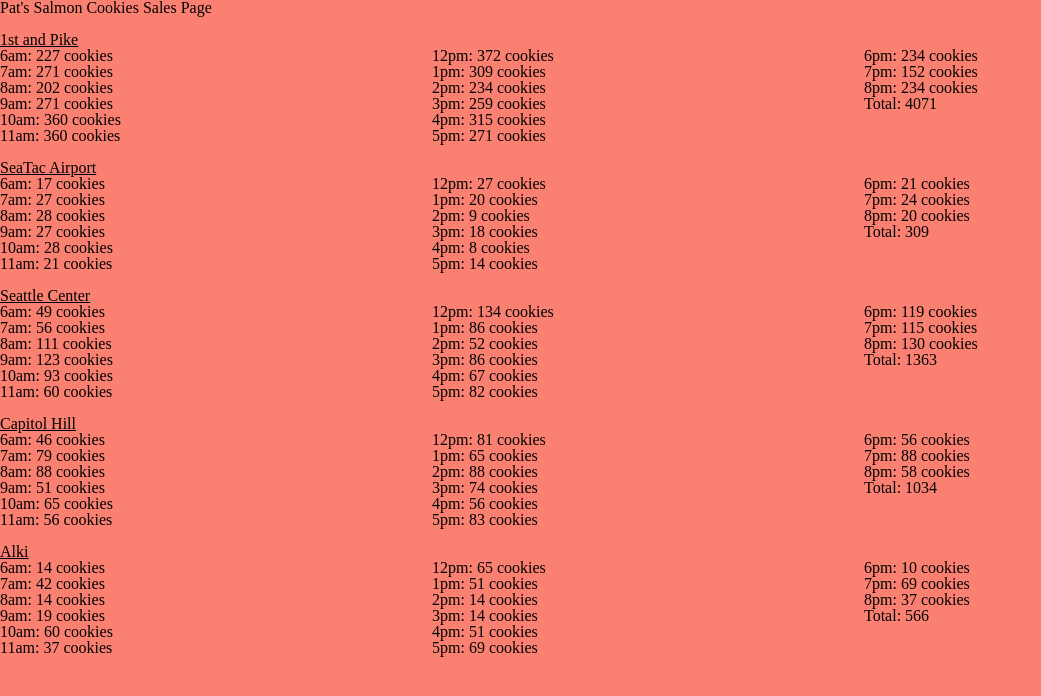
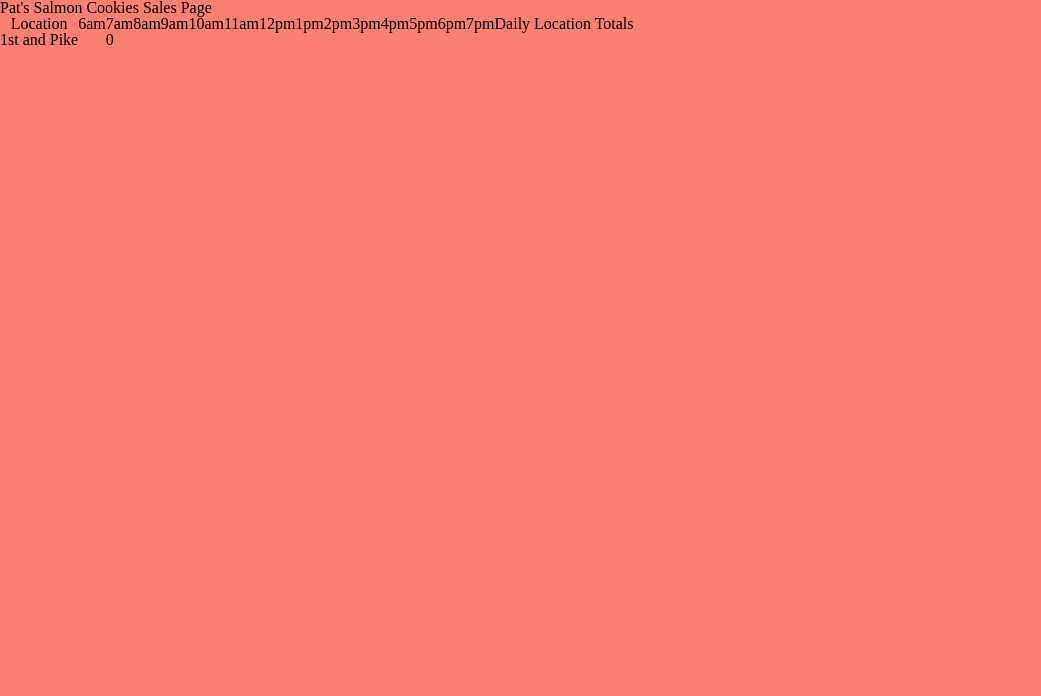
Before and after one commit to lhchandler4/cookie-stand, a plain HTML site: page sales.html in a window 1280 px wide. Shown: the whole page, without its empty margins (0-1041 px from the left). Drawn offline with Linux system fonts and the light colour scheme.

Commit message:
Build Constructor and Headers of Table

```diff
--- a/js/app.js
+++ b/js/app.js
@@ -2,252 +2,340 @@
 
 var hours = ['6am','7am','8am','9am','10am','11am','12pm','1pm','2pm','3pm','4pm','5pm','6pm','7pm','8pm'];
 
-var pikeStore = {
-  location: '1st and Pike',
-  minCustomerPerHour: 23,
-  maxCustomerPerHour: 64,
-  avgSalePerHour: 6.3,
-  custAvg: [],
-  cookies: [],
-  totalCookies: 0,
-  custCalc: function() {
+//Here is an array to hold all of the stores
+var allStores = [];
+
+//Here is to access the table in the DOM
+var storeTable = document.getElementById('stores');
+
+//A constructor for the store objects
+function Store(location, minCustomerPerHour, maxCustomerPerHour, avgSalePerHour){
+  this.location = location;
+  this.minCustomerPerHour = minCustomerPerHour;
+  this.maxCustomerPerHour = maxCustomerPerHour;
+  this.avgSalePerHour = avgSalePerHour;
+  this.custAvg = [];
+  this.cookies = [];
+  this.totalCookies = 0;
+  this.custCalc = function() {
     for (var i = 0; i < hours.length; i++){
-      //generate a random val between min and max
       var oneHour = Math.floor(Math.random() * (this.maxCustomerPerHour - this.minCustomerPerHour + 1)) + this.minCustomerPerHour;
       console.log(oneHour);
-      //put this value into the cust array
       this.custAvg[i] = oneHour;
     }
-  },
-  cookieCalc: function() {
+  };
+  this.cookieCalc = function() {
     for (var j = 0; j < this.custAvg.length; j++){
-      var oneHourCookies = Math.ceil(this.custAvg[j] * this.avgSalePerHour);
-      console.log(oneHourCookies);
-      this.cookies[j] = oneHourCookies;
-    }
-  },
-  totalCalc: function() {
+      var oneHourCookies = Math.ceil(this.custAvg[j] * this.avgSalePerHour);}
+    console.log(oneHourCookies);
+    this.cookies[j] = oneHourCookies;
+  };
+  this.totalCalc = function() {
     for (var k = 0; k < this.cookies.length; k++) {
       this.totalCookies += this.cookies[k];
     }
-    console.log(this.totalCookies);
-  }
+  };
+  allStores.push(this);
+}
+
+//Store Instances
+new Store('1st and Pike', 23, 64, 6.3);
+// new Store('SeaTac Airport', 3 , 24, 1.2);
+// new Store('Seattle Center', 11, 38, 3.7);
+// new Store('Capitol Hill', 20, 38, 2.3);
+// new Store('Alki', 2, 16, 4.6);
+
+console.table(allStores);
+
+//Building the table
+Store.prototype.render = function(){
+  var trEl = document.createElement('tr');
+  var tdEl = document.createElement('td');
+  tdEl.textContent = this.location;
+  trEl.appendChild(tdEl);
+  tdEl = document.createElement('td');
+  tdEl.textContent = this.cookies;
+  trEl.appendChild(tdEl);
+  tdEl = document.createElement('td');
+  tdEl.textContent = this.totalCookies;
+  trEl.appendChild(tdEl);
+
+  storeTable.appendChild(trEl);
 };
 
-pikeStore.custCalc();
-pikeStore.cookieCalc();
-pikeStore.totalCalc();
+function makeaHeaderRow() {
+  var trEl = document.createElement('tr');
+  var thEl = document.createElement('th');
+  thEl.textContent = 'Location';
+  trEl.appendChild(thEl);
+  for (var i = 0; i < hours.length; i++) {
+    thEl = document.createElement('th');
+    thEl.textContent = hours[i];
+    trEl.appendChild(thEl);
+  }
+  thEl.textContent = 'Daily Location Totals';
+  trEl.appendChild(thEl);
 
-var airportStore = {
-  location: 'SeaTac Airport',
-  minCustomerPerHour: 3,
-  maxCustomerPerHour: 24,
-  avgSalePerHour: 1.2,
-  custAvg: [],
-  cookies: [],
-  totalCookies: 0,
-  custCalc: function() {
-    for (var i = 0; i < hours.length; i++){
-      //generate a random val between min and max
-      var oneHour = Math.floor(Math.random() * (this.maxCustomerPerHour - this.minCustomerPerHour + 1)) + this.minCustomerPerHour;
-      console.log(oneHour);
-      //put this value into the cust array
-      this.custAvg[i] = oneHour;
-    }
-  },
-  cookieCalc: function() {
-    for (var j = 0; j < this.custAvg.length; j++){
-      var oneHourCookies = Math.ceil(this.custAvg[j] * this.avgSalePerHour);
-      console.log(oneHourCookies);
-      this.cookies[j] = oneHourCookies;
-    }
-  },
-  totalCalc: function() {
-    for (var k = 0; k < this.cookies.length; k++) {
-      this.totalCookies += this.cookies[k];
-    }
-    console.log(this.totalCookies);
-  }
-};
-
-airportStore.custCalc();
-airportStore.cookieCalc();
-airportStore.totalCalc();
-
-var centerStore = {
-  location: 'Seattle Center',
-  minCustomerPerHour: 11,
-  maxCustomerPerHour: 38,
-  avgSalePerHour: 3.7,
-  custAvg: [],
-  cookies: [],
-  totalCookies: 0,
-  custCalc: function() {
-    for (var i = 0; i < hours.length; i++){
-      //generate a random val between min and max
-      var oneHour = Math.floor(Math.random() * (this.maxCustomerPerHour - this.minCustomerPerHour + 1)) + this.minCustomerPerHour;
-      console.log(oneHour);
-      //put this value into the cust array
-      this.custAvg[i] = oneHour;
-    }
-  },
-  cookieCalc: function() {
-    for (var j = 0; j < this.custAvg.length; j++){
-      var oneHourCookies = Math.ceil(this.custAvg[j] * this.avgSalePerHour);
-      console.log(oneHourCookies);
-      this.cookies[j] = oneHourCookies;
-    }
-  },
-  totalCalc: function() {
-    for (var k = 0; k < this.cookies.length; k++) {
-      this.totalCookies += this.cookies[k];
-    }
-    console.log(this.totalCookies + 'Capitol Hill Total');
-  }
-};
-
-centerStore.custCalc();
-centerStore.cookieCalc();
-centerStore.totalCalc();
-
-var hillStore = {
-  location: 'Capitol Hill',
-  minCustomerPerHour: 20,
-  maxCustomerPerHour: 38,
-  avgSalePerHour: 2.3,
-  custAvg: [],
-  cookies: [],
-  totalCookies: 0,
-  custCalc: function() {
-    for (var i = 0; i < hours.length; i++){
-      //generate a random val between min and max
-      var oneHour = Math.floor(Math.random() * (this.maxCustomerPerHour - this.minCustomerPerHour + 1)) + this.minCustomerPerHour;
-      console.log(oneHour);
-      //put this value into the cust array
-      this.custAvg[i] = oneHour;
-    }
-  },
-  cookieCalc: function() {
-    for (var j = 0; j < this.custAvg.length; j++){
-      var oneHourCookies = Math.ceil(this.custAvg[j] * this.avgSalePerHour);
-      console.log(oneHourCookies);
-      this.cookies[j] = oneHourCookies;
-    }
-  },
-  totalCalc: function() {
-    for (var k = 0; k < this.cookies.length; k++) {
-      this.totalCookies += this.cookies[k];
-    }
-    console.log(this.totalCookies);
-  }
-};
-
-hillStore.custCalc();
-hillStore.cookieCalc();
-hillStore.totalCalc();
-
-var alkiStore = {
-  location: 'Alki',
-  minCustomerPerHour: 2,
-  maxCustomerPerHour: 16,
-  avgSalePerHour: 4.6,
-  custAvg: [],
-  cookies: [],
-  totalCookies: 0,
-  custCalc: function() {
-    for (var i = 0; i < hours.length; i++){
-      //generate a random val between min and max
-      var oneHour = Math.floor(Math.random() * (this.maxCustomerPerHour - this.minCustomerPerHour + 1)) + this.minCustomerPerHour;
-      console.log(oneHour);
-      //put this value into the cust array
-      this.custAvg[i] = oneHour;
-    }
-  },
-  cookieCalc: function() {
-    for (var j = 0; j < this.custAvg.length; j++){
-      var oneHourCookies = Math.ceil(this.custAvg[j] * this.avgSalePerHour);
-      console.log(oneHourCookies);
-      this.cookies[j] = oneHourCookies;
-    }
-  },
-  totalCalc: function() {
-    for (var k = 0; k < this.cookies.length; k++) {
-      this.totalCookies += this.cookies[k];
-    }
-    console.log(this.totalCookies);
-  }
-};
-
-alkiStore.custCalc();
-alkiStore.cookieCalc();
-alkiStore.totalCalc();
-
-var ulEl = document.getElementById('pike');
-console.log(ulEl);
-for(var i = 0; i < hours.length; i++) {
-  var liEl = document.createElement('li');
-  liEl.textContent = hours[i] + ': ' + pikeStore.cookies[i] + ' cookies';
-  ulEl.appendChild(liEl);
+  storeTable.appendChild(trEl);
 }
 
-ulEl = document.getElementById('airport');
-console.log(ulEl);
-for(var j = 0; j < hours.length; j++) {
-  liEl = document.createElement('li');
-  liEl.textContent = hours[j] + ': ' + airportStore.cookies[j] + ' cookies';
-  ulEl.appendChild(liEl);
+function renderAllStores() {
+  for (var i = 0; i < allStores.length; i++) {
+    allStores[i].render();
+  }
 }
 
-ulEl = document.getElementById('center');
-console.log(ulEl);
-for(var k = 0; k < hours.length; k++) {
-  liEl = document.createElement('li');
-  liEl.textContent = hours[k] + ': ' + centerStore.cookies[k] + ' cookies';
-  ulEl.appendChild(liEl);
-}
+makeaHeaderRow();
+renderAllStores();
 
-ulEl = document.getElementById('hill');
-console.log(ulEl);
-for(var l = 0; l < hours.length; l++) {
-  liEl = document.createElement('li');
-  liEl.textContent = hours[l] + ': ' + hillStore.cookies[l] + ' cookies';
-  ulEl.appendChild(liEl);
-}
 
-ulEl = document.getElementById('alki');
-console.log(ulEl);
-for(var m = 0; m < hours.length; m++) {
-  liEl = document.createElement('li');
-  liEl.textContent = hours[m] + ': ' + alkiStore.cookies[m] + ' cookies';
-  ulEl.appendChild(liEl);
-}
 
-ulEl = document.getElementById('pike');
-liEl = document.createElement('li');
-liEl.textContent = 'Total: ' + pikeStore.totalCookies;
-console.log(ulEl);
-ulEl.appendChild(liEl);
+// var pikeStore = {
+//   location: '1st and Pike',
+//   minCustomerPerHour: 23,
+//   maxCustomerPerHour: 64,
+//   avgSalePerHour: 6.3,
+//   custAvg: [],
+//   cookies: [],
+//   totalCookies: 0,
+//   custCalc: function() {
+//     for (var i = 0; i < hours.length; i++){
+//       //generate a random val between min and max
+//       var oneHour = Math.floor(Math.random() * (this.maxCustomerPerHour - this.minCustomerPerHour + 1)) + this.minCustomerPerHour;
+//       console.log(oneHour);
+//       //put this value into the cust array
+//       this.custAvg[i] = oneHour;
+//     }
+//   },
+//   cookieCalc: function() {
+//     for (var j = 0; j < this.custAvg.length; j++){
+//       var oneHourCookies = Math.ceil(this.custAvg[j] * this.avgSalePerHour);
+//       console.log(oneHourCookies);
+//       this.cookies[j] = oneHourCookies;
+//     }
+//   },
+//   totalCalc: function() {
+//     for (var k = 0; k < this.cookies.length; k++) {
+//       this.totalCookies += this.cookies[k];
+//     }
+//     console.log(this.totalCookies);
+//   }
+// };
 
-ulEl = document.getElementById('airport');
-liEl = document.createElement('li');
-liEl.textContent = 'Total: ' + airportStore.totalCookies;
-console.log(liEl);
-ulEl.appendChild(liEl);
+// pikeStore.custCalc();
+// pikeStore.cookieCalc();
+// pikeStore.totalCalc();
 
-ulEl = document.getElementById('center');
-liEl = document.createElement('li');
-liEl.textContent = 'Total: ' + centerStore.totalCookies;
-console.log(liEl);
-ulEl.appendChild(liEl);
+// var airportStore = {
+//   location: 'SeaTac Airport',
+//   minCustomerPerHour: 3,
+//   maxCustomerPerHour: 24,
+//   avgSalePerHour: 1.2,
+//   custAvg: [],
+//   cookies: [],
+//   totalCookies: 0,
+//   custCalc: function() {
+//     for (var i = 0; i < hours.length; i++){
+//       //generate a random val between min and max
+//       var oneHour = Math.floor(Math.random() * (this.maxCustomerPerHour - this.minCustomerPerHour + 1)) + this.minCustomerPerHour;
+//       console.log(oneHour);
+//       //put this value into the cust array
+//       this.custAvg[i] = oneHour;
+//     }
+//   },
+//   cookieCalc: function() {
+//     for (var j = 0; j < this.custAvg.length; j++){
+//       var oneHourCookies = Math.ceil(this.custAvg[j] * this.avgSalePerHour);
+//       console.log(oneHourCookies);
+//       this.cookies[j] = oneHourCookies;
+//     }
+//   },
+//   totalCalc: function() {
+//     for (var k = 0; k < this.cookies.length; k++) {
+//       this.totalCookies += this.cookies[k];
+//     }
+//     console.log(this.totalCookies);
+//   }
+// };
 
-ulEl = document.getElementById('hill');
-liEl = document.createElement('li');
-liEl.textContent = 'Total: ' + hillStore.totalCookies;
-console.log(liEl);
-ulEl.appendChild(liEl);
+// airportStore.custCalc();
+// airportStore.cookieCalc();
+// airportStore.totalCalc();
 
-ulEl = document.getElementById('alki');
-liEl = document.createElement('li');
-liEl.textContent = 'Total: ' + alkiStore.totalCookies;
-console.log(liEl);
-ulEl.appendChild(liEl);
+// var centerStore = {
+//   location: 'Seattle Center',
+//   minCustomerPerHour: 11,
+//   maxCustomerPerHour: 38,
+//   avgSalePerHour: 3.7,
+//   custAvg: [],
+//   cookies: [],
+//   totalCookies: 0,
+//   custCalc: function() {
+//     for (var i = 0; i < hours.length; i++){
+//       //generate a random val between min and max
+//       var oneHour = Math.floor(Math.random() * (this.maxCustomerPerHour - this.minCustomerPerHour + 1)) + this.minCustomerPerHour;
+//       console.log(oneHour);
+//       //put this value into the cust array
+//       this.custAvg[i] = oneHour;
+//     }
+//   },
+//   cookieCalc: function() {
+//     for (var j = 0; j < this.custAvg.length; j++){
+//       var oneHourCookies = Math.ceil(this.custAvg[j] * this.avgSalePerHour);
+//       console.log(oneHourCookies);
+//       this.cookies[j] = oneHourCookies;
+//     }
+//   },
+//   totalCalc: function() {
+//     for (var k = 0; k < this.cookies.length; k++) {
+//       this.totalCookies += this.cookies[k];
+//     }
+//     console.log(this.totalCookies + 'Capitol Hill Total');
+//   }
+// };
+
+// centerStore.custCalc();
+// centerStore.cookieCalc();
+// centerStore.totalCalc();
+
+// var hillStore = {
+//   location: 'Capitol Hill',
+//   minCustomerPerHour: 20,
+//   maxCustomerPerHour: 38,
+//   avgSalePerHour: 2.3,
+//   custAvg: [],
+//   cookies: [],
+//   totalCookies: 0,
+//   custCalc: function() {
+//     for (var i = 0; i < hours.length; i++){
+//       //generate a random val between min and max
+//       var oneHour = Math.floor(Math.random() * (this.maxCustomerPerHour - this.minCustomerPerHour + 1)) + this.minCustomerPerHour;
+//       console.log(oneHour);
+//       //put this value into the cust array
+//       this.custAvg[i] = oneHour;
+//     }
+//   },
+//   cookieCalc: function() {
+//     for (var j = 0; j < this.custAvg.length; j++){
+//       var oneHourCookies = Math.ceil(this.custAvg[j] * this.avgSalePerHour);
+//       console.log(oneHourCookies);
+//       this.cookies[j] = oneHourCookies;
+//     }
+//   },
+//   totalCalc: function() {
+//     for (var k = 0; k < this.cookies.length; k++) {
+//       this.totalCookies += this.cookies[k];
+//     }
+//     console.log(this.totalCookies);
+//   }
+// };
+
+// hillStore.custCalc();
+// hillStore.cookieCalc();
+// hillStore.totalCalc();
+
+// var alkiStore = {
+//   location: 'Alki',
+//   minCustomerPerHour: 2,
+//   maxCustomerPerHour: 16,
+//   avgSalePerHour: 4.6,
+//   custAvg: [],
+//   cookies: [],
+//   totalCookies: 0,
+//   custCalc: function() {
+//     for (var i = 0; i < hours.length; i++){
+//       //generate a random val between min and max
+//       var oneHour = Math.floor(Math.random() * (this.maxCustomerPerHour - this.minCustomerPerHour + 1)) + this.minCustomerPerHour;
+//       console.log(oneHour);
+//       //put this value into the cust array
+//       this.custAvg[i] = oneHour;
+//     }
+//   },
+//   cookieCalc: function() {
+//     for (var j = 0; j < this.custAvg.length; j++){
+//       var oneHourCookies = Math.ceil(this.custAvg[j] * this.avgSalePerHour);
+//       console.log(oneHourCookies);
+//       this.cookies[j] = oneHourCookies;
+//     }
+//   },
+//   totalCalc: function() {
+//     for (var k = 0; k < this.cookies.length; k++) {
+//       this.totalCookies += this.cookies[k];
+//     }
+//     console.log(this.totalCookies);
+//   }
+// };
+
+// alkiStore.custCalc();
+// alkiStore.cookieCalc();
+// alkiStore.totalCalc();
+
+// var ulEl = document.getElementById('pike');
+// console.log(ulEl);
+// for(var i = 0; i < hours.length; i++) {
+//   var liEl = document.createElement('li');
+//   liEl.textContent = hours[i] + ': ' + pikeStore.cookies[i] + ' cookies';
+//   ulEl.appendChild(liEl);
+// }
+
+// ulEl = document.getElementById('airport');
+// console.log(ulEl);
+// for(var j = 0; j < hours.length; j++) {
+//   liEl = document.createElement('li');
+//   liEl.textContent = hours[j] + ': ' + airportStore.cookies[j] + ' cookies';
+//   ulEl.appendChild(liEl);
+// }
+
+// ulEl = document.getElementById('center');
+// console.log(ulEl);
+// for(var k = 0; k < hours.length; k++) {
+//   liEl = document.createElement('li');
+//   liEl.textContent = hours[k] + ': ' + centerStore.cookies[k] + ' cookies';
+//   ulEl.appendChild(liEl);
+// }
+
+// ulEl = document.getElementById('hill');
+// console.log(ulEl);
+// for(var l = 0; l < hours.length; l++) {
+//   liEl = document.createElement('li');
+//   liEl.textContent = hours[l] + ': ' + hillStore.cookies[l] + ' cookies';
+//   ulEl.appendChild(liEl);
+// }
+
+// ulEl = document.getElementById('alki');
+// console.log(ulEl);
+// for(var m = 0; m < hours.length; m++) {
+//   liEl = document.createElement('li');
+//   liEl.textContent = hours[m] + ': ' + alkiStore.cookies[m] + ' cookies';
+//   ulEl.appendChild(liEl);
+// }
+
+// ulEl = document.getElementById('pike');
+// liEl = document.createElement('li');
+// liEl.textContent = 'Total: ' + pikeStore.totalCookies;
+// console.log(ulEl);
+// ulEl.appendChild(liEl);
+
+// ulEl = document.getElementById('airport');
+// liEl = document.createElement('li');
+// liEl.textContent = 'Total: ' + airportStore.totalCookies;
+// console.log(liEl);
+// ulEl.appendChild(liEl);
+
+// ulEl = document.getElementById('center');
+// liEl = document.createElement('li');
+// liEl.textContent = 'Total: ' + centerStore.totalCookies;
+// console.log(liEl);
+// ulEl.appendChild(liEl);
+
+// ulEl = document.getElementById('hill');
+// liEl = document.createElement('li');
+// liEl.textContent = 'Total: ' + hillStore.totalCookies;
+// console.log(liEl);
+// ulEl.appendChild(liEl);
+
+// ulEl = document.getElementById('alki');
+// liEl = document.createElement('li');
+// liEl.textContent = 'Total: ' + alkiStore.totalCookies;
+// console.log(liEl);
+// ulEl.appendChild(liEl);
--- a/sales.html
+++ b/sales.html
@@ -11,27 +11,9 @@
 
 <body>
   <h1>Pat's Salmon Cookies Sales Page</h1>
-  <br>
-  <p><u>1st and Pike</u></p>
-    <ul id="pike" ></ul>
-    <p id="pikeTotal"></p>
-    <br>
-    <p><u>SeaTac Airport</u></p>
-    <ul id="airport"></ul>
-    <p id="airportTotal"></p>
-    <br>
-    <p><u>Seattle Center</u></p>
-    <ul id="center"></ul>
-    <p id="centerTotal"></p>
-    <br>
-    <p><u>Capitol Hill</u></p>
-    <ul id="hill"></ul>
-    <p id="hillTotal"></p>
-    <br>
-    <p><u>Alki</u></p>
-    <ul id="alki"></ul>
-    <p id="alkiTotal"></p>
-    <br>
+
+  <table id="stores"></table>
+
   <script src="js/app.js"></script>
 </body>
 </html>
```
